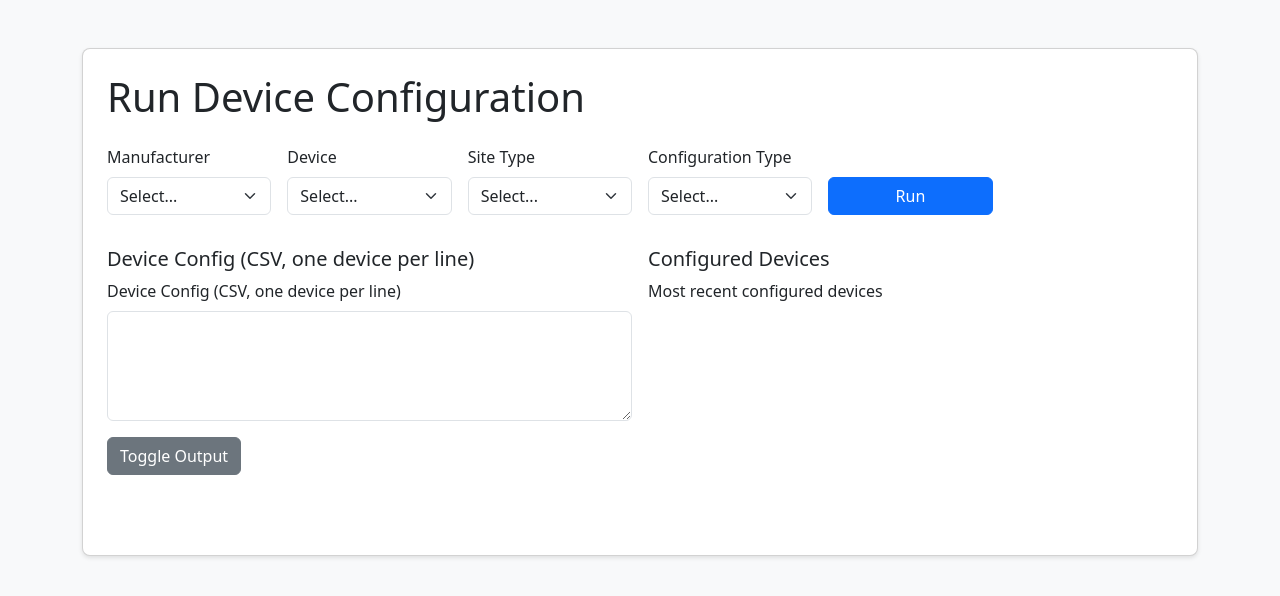
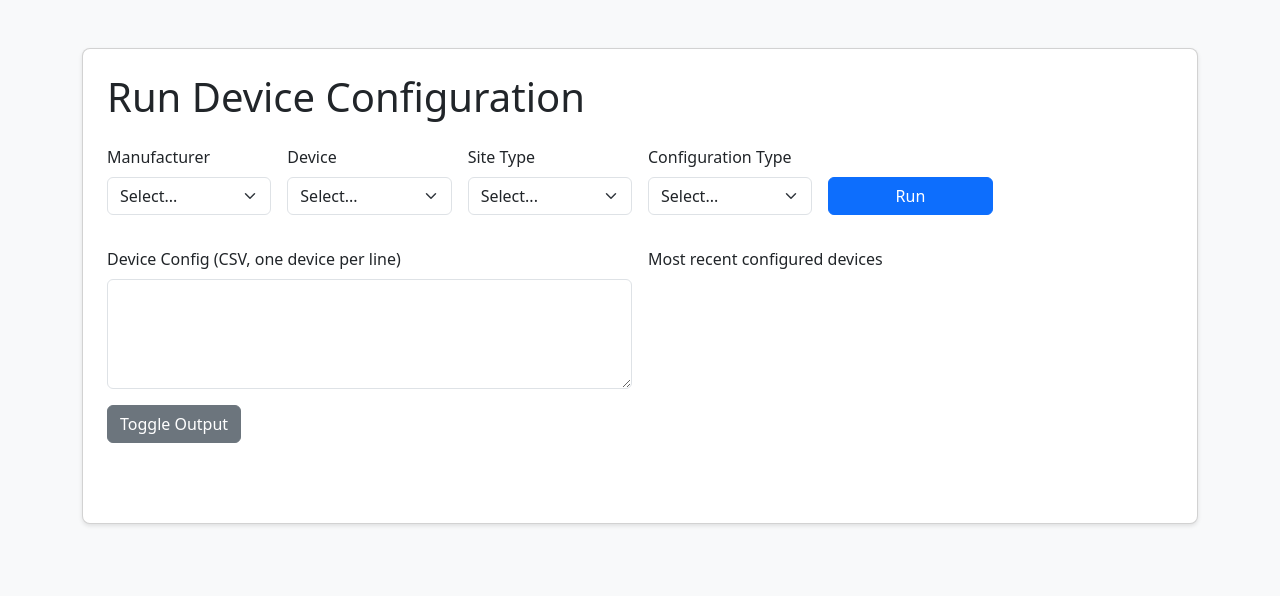
Before and after one commit to scott12123/provisioning, a Flask app: page /device-config in a window 1280 px wide. Shown: the part 56-652 px from the top of the page. Run offline with Flask 3, Linux system fonts and the light colour scheme; some libraries are stand-ins or nearby versions.

Commit message:
rm headings

```diff
--- a/templates/device_config.html
+++ b/templates/device_config.html
@@ -61,12 +61,10 @@
 
     <div class="row g-3 mt-3">
         <div class="col-md-6">
-            <h5>Device Config (CSV, one device per line)</h5>
             <label id="csv_label" for="csv_input" class="form-label">Device Config (CSV, one device per line)</label>
             <textarea id="csv_input" class="form-control" rows="4"></textarea>
         </div>
         <div class="col-md-6">
-            <h5>Configured Devices</h5>
             <label class="form-label">Most recent configured devices</label>
             <ul id="recent_configs" class="list-group"></ul>
         </div>
```
